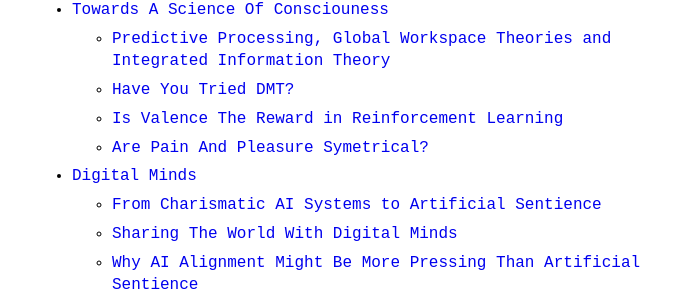
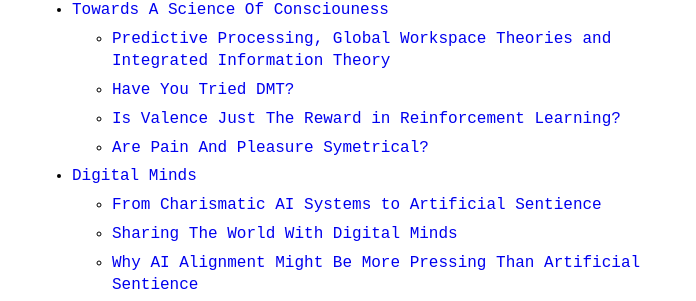
Before and after one commit to theinsideview/theinsideview.github.io, a Jekyll site: the page built from _posts/2022-08-25-roblong.md, in a window 1280 px wide and 900 px high, scrolled down 1346 px. Shown: the part 150-451 px from the top of the window, without its empty margins (288-984 px from the left). Built offline with Jekyll 4.4.1, drawn with Linux system fonts in a browser that asks for light colours; some of the changed text lies outside the part shown.

Commit message:
Update 2022-08-25-roblong.md

```diff
--- a/_posts/2022-08-25-roblong.md
+++ b/_posts/2022-08-25-roblong.md
@@ -30,7 +30,7 @@ We talk about the recent LaMDA controversy (see Robert's [summary](https://exper
 * [Towards A Science Of Consciouness](#towards-a-science-of-consciousness)
     * [Predictive Processing, Global Workspace Theories and Integrated Information Theory](#predictive-processing-global-workspace-theories-and-integrated-information-theory)
     * [Have You Tried DMT?](#have-you-tried-dmt)
-    * [Is Valence The Reward in Reinforcement Learning](#is-valence-the-reward-in-reinforcement-learning)
+    * [Is Valence Just The Reward in Reinforcement Learning?](#is-valence-just-the-reward-in-reinforcement-learning)
     * [Are Pain And Pleasure Symetrical?](#are-pain-and-pleasure-symetrical)
 * [Digital Minds](#digital-minds)
     * [From Charismatic AI Systems to Artificial Sentience](#from-charismatic-ai-systems-to-artificial-sentience)
@@ -435,7 +435,7 @@ So I think one thing psychedelics teach us is that our subjective experience can
 **Robert**:
 Yeah. I think that really is a serious lesson that psychedelics can teach us. There's other stuff too, where, I've never really seen really rigorous stuff on this. I mean, because I think by its nature, psychedelics can make people less rigorous. And it's also just hard to talk about rigorously. But people say that they teach us things also about valence and suffering and the self and things like that, which obviously would ultimately be relevant to thinking about AI consciousness. <a href="#outline">⬆</a>
 
-## Is Valence The Reward in Reinforcement Learning
+## Is Valence Just The Reward in Reinforcement Learning?
 
 **Michaël**:
 So valence, as we said earlier, was kind of positive or negative valence of experiences, right. So pain would be negative valence and pleasure would be positive valence. Do you think this could be something that an AI would have if it had positive reward, negative reward?
```
